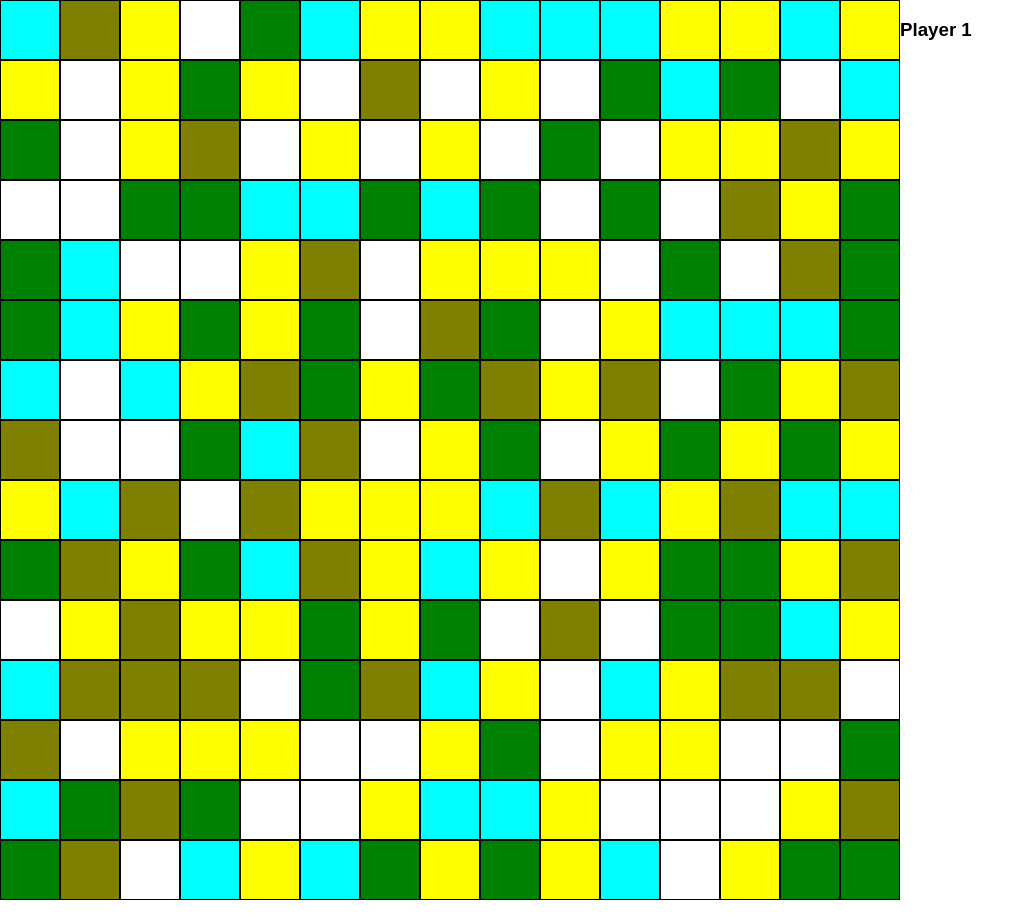
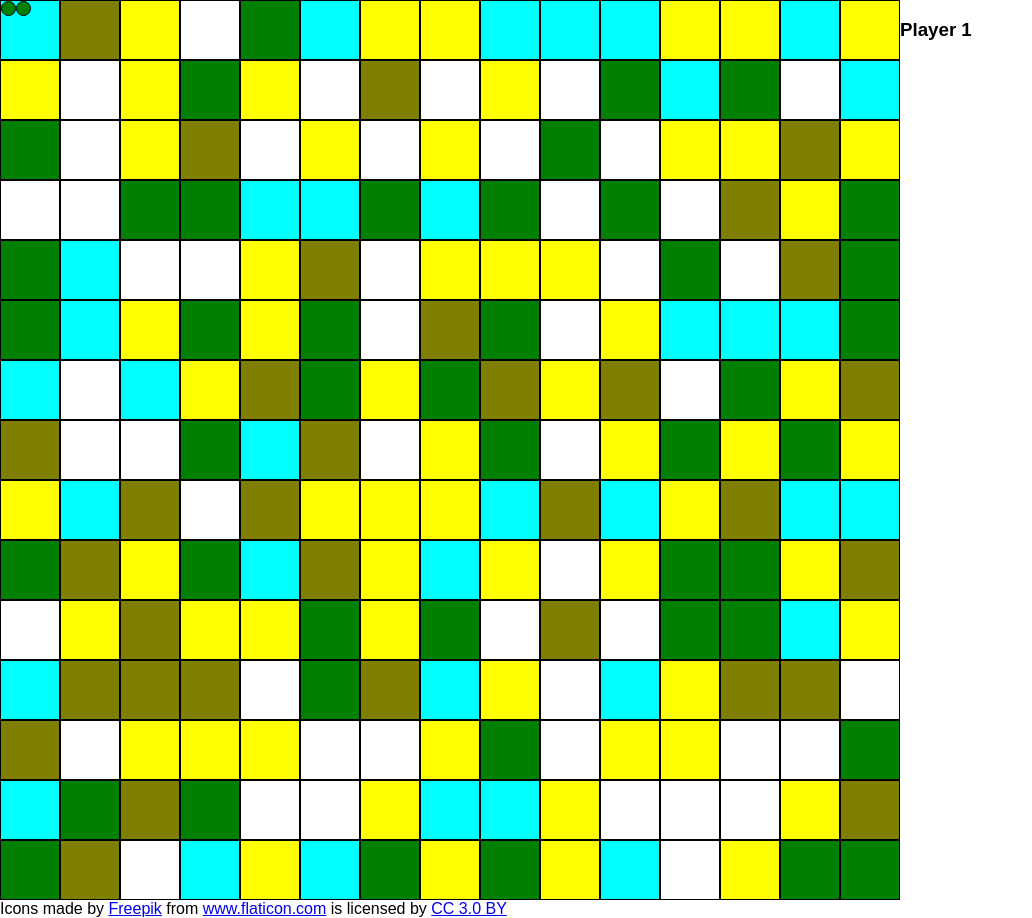
Before and after one commit to juancarloshg/civ, a React (Create React App) app: page /game in a window 1280 px wide. Shown: the whole page, without its empty margins (0-1032 px from the left). Built offline with nearby package versions, Linux system fonts and the light colour scheme.

Commit message:
update tile to display units

```diff
--- a/package.json
+++ b/package.json
@@ -5,6 +5,8 @@
     "dependencies": {
         "@material-ui/core": "^3.5.1",
         "@material-ui/lab": "^3.0.0-alpha.23",
+        "lodash.uniqueid": "^4.0.1",
+        "ramda": "^0.26.1",
         "react": "^16.6.3",
         "react-dom": "^16.6.3",
         "react-redux": "^5.1.1",
@@ -38,7 +40,9 @@
     "devDependencies": {
         "@cypress/webpack-preprocessor": "^4.0.2",
         "@types/jest": "^23.3.9",
+        "@types/lodash.uniqueid": "^4.0.4",
         "@types/node": "^10.12.9",
+        "@types/ramda": "types/npm-ramda#dist",
         "@types/react": "^16.7.6",
         "@types/react-dom": "^16.0.9",
         "@types/react-redux": "^6.0.10",
--- a/public/index.html
+++ b/public/index.html
@@ -1,15 +1,15 @@
 <!DOCTYPE html>
 <html lang="en">
     <head>
-    <meta charset="utf-8">
-    <meta name="viewport" content="width=device-width, initial-scale=1, shrink-to-fit=no">
-    <meta name="theme-color" content="#000000">
+        <meta charset="utf-8" />
+        <meta name="viewport" content="width=device-width, initial-scale=1, shrink-to-fit=no" />
+        <meta name="theme-color" content="#000000" />
         <!--
             manifest.json provides metadata used when your web app is added to the
             homescreen on Android. See https://developers.google.com/web/fundamentals/engage-and-retain/web-app-manifest/
         -->
-    <link rel="manifest" href="%PUBLIC_URL%/manifest.json">
-    <link rel="shortcut icon" href="%PUBLIC_URL%/favicon.ico">
+        <link rel="manifest" href="%PUBLIC_URL%/manifest.json" />
+        <link rel="shortcut icon" href="%PUBLIC_URL%/favicon.ico" />
         <!--
             Notice the use of %PUBLIC_URL% in the tags above.
             It will be replaced with the URL of the `public` folder during the build.
@@ -22,9 +22,7 @@
         <title>React App</title>
     </head>
     <body>
-    <noscript>
-      You need to enable JavaScript to run this app.
-    </noscript>
+        <noscript> You need to enable JavaScript to run this app. </noscript>
         <div id="root"></div>
         <!--
             This HTML file is a template.
@@ -36,5 +34,10 @@
             To begin the development, run `npm start` or `yarn start`.
             To create a production bundle, use `npm run build` or `yarn build`.
         -->
+        <div>
+            Icons made by <a href="https://www.freepik.com/" title="Freepik">Freepik</a> from
+            <a href="https://www.flaticon.com/" title="Flaticon">www.flaticon.com</a> is licensed by
+            <a href="http://creativecommons.org/licenses/by/3.0/" title="Creative Commons BY 3.0" target="_blank">CC 3.0 BY</a>
+        </div>
     </body>
 </html>
--- a/src/components/game/game.helpers.ts
+++ b/src/components/game/game.helpers.ts
@@ -3,6 +3,7 @@ import { TerrainModifierType } from './terrains/modifiers/terrainModifiers'
 import { Unit } from './units/units'
 
 export interface Tile {
+    id: string
     terrain: TerrainType
     terrainModifiers: TerrainModifierType[]
     units: Unit[]
@@ -18,6 +19,7 @@ export function generateMap(size: number): TileMatrix {
         map[row] = []
         for (let col = 0; col < size; col++) {
             map[row][col] = {
+                id: `row${row}col${col}`,
                 terrain: getRandomTerrainType(),
                 terrainModifiers: [],
                 units: [],
--- a/src/components/game/grid/Grid.tsx
+++ b/src/components/game/grid/Grid.tsx
@@ -21,7 +21,7 @@ const TileRow: React.FunctionComponent<TileRowProps> = ({ length, tiles }) => (
     <FlexDiv data-testid="grid-row">
         {repeat(length, (col: number) => {
             const tile = tiles[col]
-            return <Tile key={`row${tile.row}col${tile.col}`} tile={tile} />
+            return <Tile key={tile.id} tile={tile} />
         })}
     </FlexDiv>
 )
--- a/src/components/game/grid/constants.ts
+++ b/src/components/game/grid/constants.ts
@@ -1 +1,2 @@
 export const squareSize = { width: '60px', height: '60px' }
+export const unitSize = { width: '15px', height: '15px', selectedHeight: '30px', selectedWidth: '30px' }
--- /dev/null
+++ b/src/components/game/grid/tile/StyledTile.tsx
@@ -0,0 +1,34 @@
+import styled from 'styled-components'
+import { squareSize } from '../constants'
+import { Props as TileProps } from './Tile'
+
+type StyledTileProps = Pick<TileProps, 'tile' | 'isSelectedTile'>
+
+const getColor = (props: StyledTileProps) => {
+    const terrain = props.tile.terrain
+    switch (terrain) {
+        case 'sea':
+            return 'Aqua'
+        case 'snow':
+            return 'White'
+        case 'desert':
+            return 'Yellow'
+        case 'dirt':
+            return 'Olive'
+        case 'grass':
+            return 'Green'
+        default:
+            return ''
+    }
+}
+
+const getBorderSize = (props: StyledTileProps) => (props.isSelectedTile ? 3 : 1)
+
+export const StyledTile = styled.span<StyledTileProps>`
+    height: ${squareSize.height};
+    width: ${squareSize.width};
+    display: inline-block;
+    border: ${getBorderSize}px solid black;
+    box-sizing: border-box;
+    background: ${getColor};
+`
--- a/src/components/game/grid/tile/Tile.tsx
+++ b/src/components/game/grid/tile/Tile.tsx
@@ -1,39 +1,14 @@
 import * as React from 'react'
-import styled from 'styled-components'
 import { connect } from 'react-redux'
+import { createStructuredSelector } from 'reselect'
 
-import { TerrainType } from 'src/components/game/terrains/base/terrains'
+import { ApplicationState } from 'src/rootReducer'
 import { Tile as ITile } from '../../game.helpers'
 import { actions as playerActions } from '../../player/player.actions'
-import { squareSize } from '../constants'
-
-const getColor = (terrain: TerrainType) => {
-    switch (terrain) {
-        case 'sea':
-            return 'Aqua'
-        case 'snow':
-            return 'White'
-        case 'desert':
-            return 'Yellow'
-        case 'dirt':
-            return 'Olive'
-        case 'grass':
-            return 'Green'
-        default:
-            return ''
-    }
-}
-
-type StyledTileProps = Pick<Props, 'tile'>
-
-const StyledTile = styled.span<StyledTileProps>`
-    height: ${squareSize.height};
-    width: ${squareSize.width};
-    display: inline-block;
-    border: 1px solid black;
-    box-sizing: border-box;
-    background: ${props => getColor(props.tile.terrain)};
-`
+import { getIsSelectedTile } from '../../player/player.selectors'
+import { StyledTile } from './StyledTile'
+import { Unit } from './Unit'
+import { Unit as IUnit } from '../../units/units'
 
 interface OwnProps {
     tile: ITile
@@ -41,19 +16,31 @@ interface OwnProps {
 
 interface DispatchProps {
     selectTile(tile: ITile): void
+    selectUnit(unit: IUnit): void
 }
 
-type Props = OwnProps & DispatchProps
+interface StateProps {
+    isSelectedTile: boolean
+}
 
-const TileBase: React.FunctionComponent<Props> = ({ selectTile, tile, ...passProps }) => (
-    <StyledTile data-testid="grid-square" tile={tile} onClick={() => selectTile(tile)} {...passProps} />
+export type Props = OwnProps & DispatchProps & StateProps
+
+const TileBase: React.FunctionComponent<Props> = ({ selectTile, selectUnit, tile, ...passProps }) => (
+    <StyledTile data-testid="grid-square" tile={tile} onClick={() => selectTile(tile)} {...passProps}>
+        {tile.units && tile.units.map(unit => <Unit onClick={() => selectUnit(unit)} unit={unit} key={unit.id} />)}
+    </StyledTile>
 )
 
+const mapState = createStructuredSelector<ApplicationState, Props, StateProps>({
+    isSelectedTile: getIsSelectedTile
+})
+
 const mapDispatch: DispatchProps = {
-    selectTile: (tile: ITile) => playerActions.selectTile(tile)
+    selectTile: (tile: ITile) => playerActions.selectTile(tile),
+    selectUnit: (unit: IUnit) => playerActions.selectUnit(unit)
 }
 
-export const Tile = connect<{}, DispatchProps, OwnProps>(
-    null,
+export const Tile = connect<StateProps, DispatchProps, OwnProps>(
+    mapState,
     mapDispatch
 )(TileBase)
--- /dev/null
+++ b/src/components/game/grid/tile/Unit.tsx
@@ -0,0 +1,36 @@
+import { unitSize } from '../constants'
+import styled from 'styled-components'
+import { connect } from 'react-redux'
+import { createStructuredSelector } from 'reselect'
+import { ApplicationState } from 'src/rootReducer'
+import { Unit as IUnit } from '../../units/units'
+import { getIsSelectedUnit } from '../../player/player.selectors'
+
+interface StateProps {
+    isSelected: boolean
+}
+
+interface OwnProps {
+    unit: IUnit
+}
+
+type Props = StateProps & OwnProps
+
+const getHeight = (props: Props) => (props.isSelected ? unitSize.selectedHeight : unitSize.height)
+const getWidth = (props: Props) => (props.isSelected ? unitSize.selectedWidth : unitSize.height)
+
+const UnitBase = styled.span<Props>`
+    height: ${getHeight};
+    width: ${getWidth};
+    display: inline-block;
+    border-radius: 50%;
+    border: 1px solid black;
+    box-sizing: border-box;
+    background: green;
+`
+
+const mapState = createStructuredSelector<ApplicationState, Props, StateProps>({
+    isSelected: getIsSelectedUnit
+})
+
+export const Unit = connect<StateProps, {}, OwnProps>(mapState)(UnitBase)
--- a/src/components/game/player/player.selectors.ts
+++ b/src/components/game/player/player.selectors.ts
@@ -1,16 +1,35 @@
 import { createSelector } from 'reselect'
+import { prop, equals } from 'ramda'
 
 import { ApplicationState } from 'src/rootReducer'
 import { PlayerState } from './player.reducer'
+import { Tile } from '../game.helpers'
+import { Unit } from '../units/units'
 
 const getRoot = (state: ApplicationState): PlayerState => state.player
 
 export const getSelectedTile = createSelector(
     getRoot,
-    (state: PlayerState) => state.selectedTile
+    prop('selectedTile')
 )
 
 export const getSelectedUnit = createSelector(
     getRoot,
-    (state: PlayerState) => state.selectedUnit
+    prop('selectedUnit')
 )
+
+const getCurrentTile = (_: ApplicationState, props: { tile: Tile }) => props.tile
+
+export const getIsSelectedTile = createSelector(
+    getSelectedTile,
+    getCurrentTile,
+    equals
+)
+
+const getCurrentUnit = (_: ApplicationState, props: { unit: Unit }) => props.unit
+
+export const getIsSelectedUnit = createSelector(
+    getSelectedUnit,
+    getCurrentUnit,
+    equals
+)
--- a/src/components/game/units/unit.helpers.ts
+++ b/src/components/game/units/unit.helpers.ts
@@ -1,5 +1,6 @@
 import { GridPosition } from '../grid/grid.types'
 import { Unit, UnitType, units, UnitState, UnitBase } from './units'
+import { uniqueId } from 'lodash'
 
 interface CreateUnitProps {
     type: UnitType
@@ -9,6 +10,7 @@ interface CreateUnitProps {
 export const createUnit = ({ type, position }: CreateUnitProps): Unit => {
     const unitBase: UnitBase = units[type]
     const unitState: UnitState = {
+        id: uniqueId('unit'),
         currentHp: unitBase.hp,
         movementsLeft: unitBase.movement,
         position
--- a/src/components/game/units/units.ts
+++ b/src/components/game/units/units.ts
@@ -15,6 +15,7 @@ export interface UnitBase {
 }
 
 export interface UnitState {
+    id: string
     currentHp: number
     movementsLeft: number
     position: GridPosition
```
Also changed, not shown: src/components/game/grid/tile/tile.actions.ts (deleted, +0 -14 lines), 1 other file (tests, documents, lock files or other folders). Lines whose indentation alone changed are shown as unchanged.
